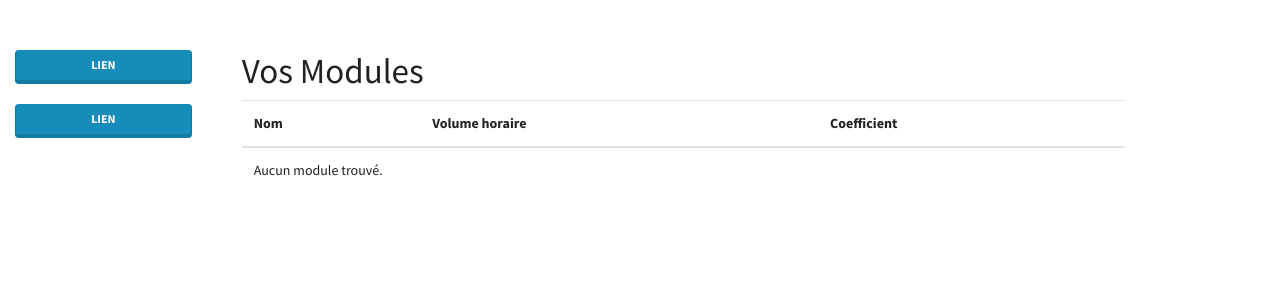
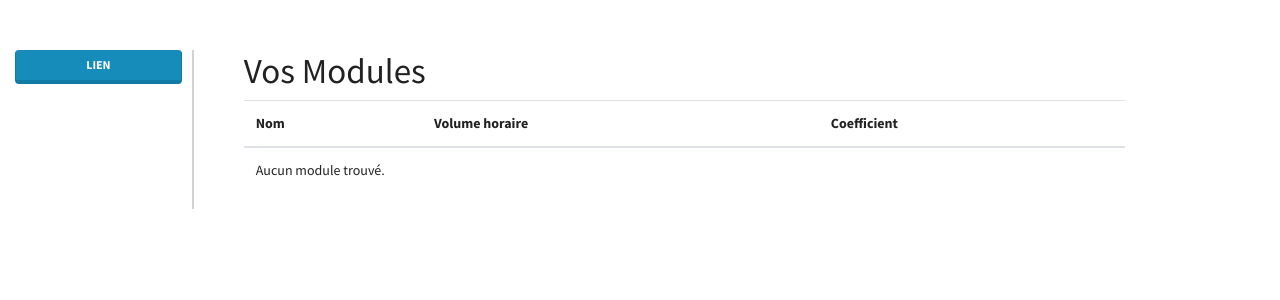
Before and after one commit to SachaBergeron/ProjetPersoNovi, a Symfony app: template templates/prof/index.html.twig in a window 1280 px wide. Shown: the part 62-362 px from the top of the page. Run offline with Twig, Linux system fonts and the light colour scheme; the template is opened without the code that fills it, so the values that code supplies are empty; some libraries are stand-ins or nearby versions.

Commit message:
details css

```diff
--- a/templates/base.html.twig
+++ b/templates/base.html.twig
@@ -12,6 +12,11 @@
                 top: 16px;
                 color: white;
                 font-size: 1.2em;
+            }
+
+            aside{
+                padding-right: 10px;
+                border-right: 2px solid lightgray;
             }
 
         </style>
--- a/templates/prof/index.html.twig
+++ b/templates/prof/index.html.twig
@@ -35,7 +35,6 @@
 
 {% block body %}
     <aside>
-        <a href="" class="btn btn-primary">lien</a>
         <a href="" class="btn btn-primary">lien</a>
     </aside>
 
```
